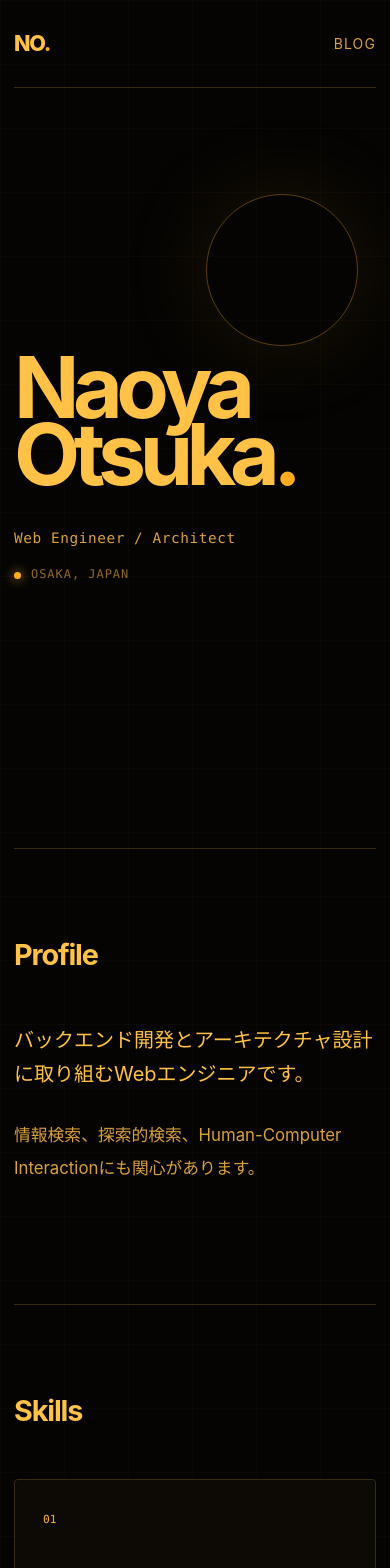
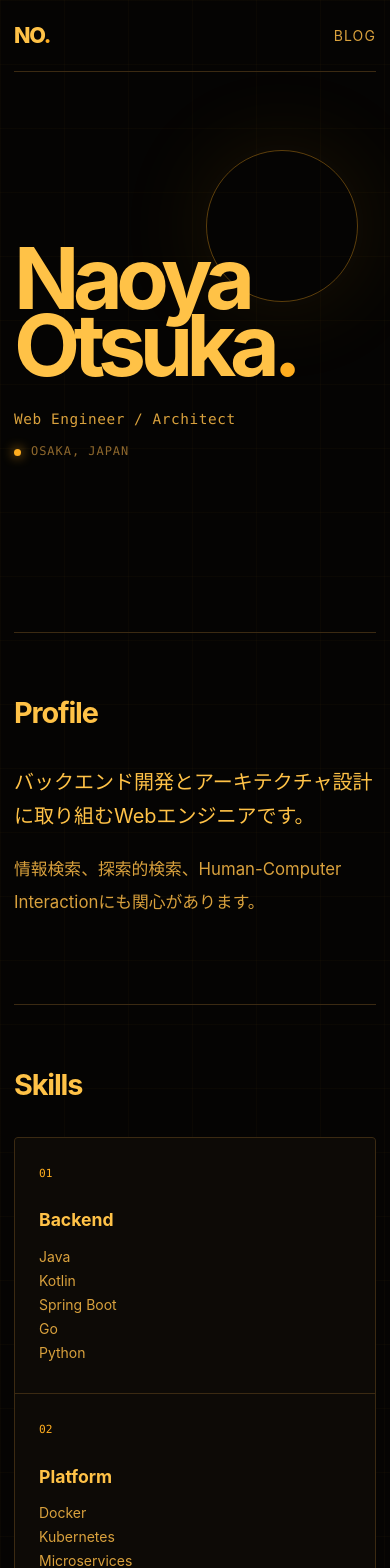
Before and after one commit to otknoy/otknoy.github.io, a Next.js app: page / in a window 390 px wide. Shown: the top 1568 px of the page. Built offline with nearby package versions, Linux system fonts and the light colour scheme.

Commit message:
style: compact profile page layout

```diff
--- a/app/page.module.css
+++ b/app/page.module.css
@@ -7,7 +7,7 @@
   display: flex;
   align-items: center;
   justify-content: space-between;
-  min-height: 88px;
+  min-height: 72px;
   border-bottom: 1px solid var(--line);
 }
 
@@ -37,9 +37,9 @@
 .hero {
   position: relative;
   display: grid;
-  min-height: calc(100vh - 88px);
+  min-height: min(680px, calc(100vh - 72px));
   align-content: center;
-  padding: 80px 0;
+  padding: 56px 0;
 }
 
 .hero::after {
@@ -66,7 +66,7 @@
 
 .intro {
   max-width: 600px;
-  margin: 42px 0 22px;
+  margin: 32px 0 18px;
   color: var(--muted);
   font-family: var(--font-mono);
   font-size: clamp(0.9rem, 2vw, 1.1rem);
@@ -95,8 +95,8 @@
 .section {
   display: grid;
   grid-template-columns: minmax(220px, 0.8fr) 2fr;
-  gap: 80px;
-  padding: 130px 0;
+  gap: 60px;
+  padding: 84px 0;
   border-top: 1px solid var(--line);
 }
 
@@ -112,7 +112,7 @@
 }
 
 .profileCopy p {
-  margin: 0 0 28px;
+  margin: 0 0 20px;
   color: var(--muted);
   font-size: 1.05rem;
   line-height: 2;
@@ -135,8 +135,8 @@
 }
 
 .skillCard {
-  min-height: 270px;
-  padding: 28px;
+  min-height: 230px;
+  padding: 24px;
   background: var(--surface);
 }
 
@@ -147,7 +147,7 @@
 }
 
 .skillCard h3 {
-  margin: 45px 0 22px;
+  margin: 30px 0 18px;
   font-size: 1.1rem;
 }
 
@@ -170,7 +170,7 @@
 .linkList a {
   display: flex;
   justify-content: space-between;
-  padding: 24px 4px;
+  padding: 18px 4px;
   border-bottom: 1px solid var(--line);
   color: var(--foreground);
   font-size: 1.1rem;
@@ -184,7 +184,7 @@
 .footer {
   display: flex;
   justify-content: space-between;
-  padding: 30px 0 50px;
+  padding: 24px 0 32px;
   border-top: 1px solid var(--line);
   color: var(--subtle);
   font-family: var(--font-mono);
@@ -203,8 +203,8 @@
 
   .section {
     grid-template-columns: 1fr;
-    gap: 52px;
-    padding: 90px 0;
+    gap: 36px;
+    padding: 64px 0;
   }
 
   .skillGrid {
@@ -222,7 +222,8 @@
   }
 
   .hero {
-    min-height: 760px;
+    min-height: 560px;
+    padding: 48px 0;
   }
 
   .hero h1 {
```
